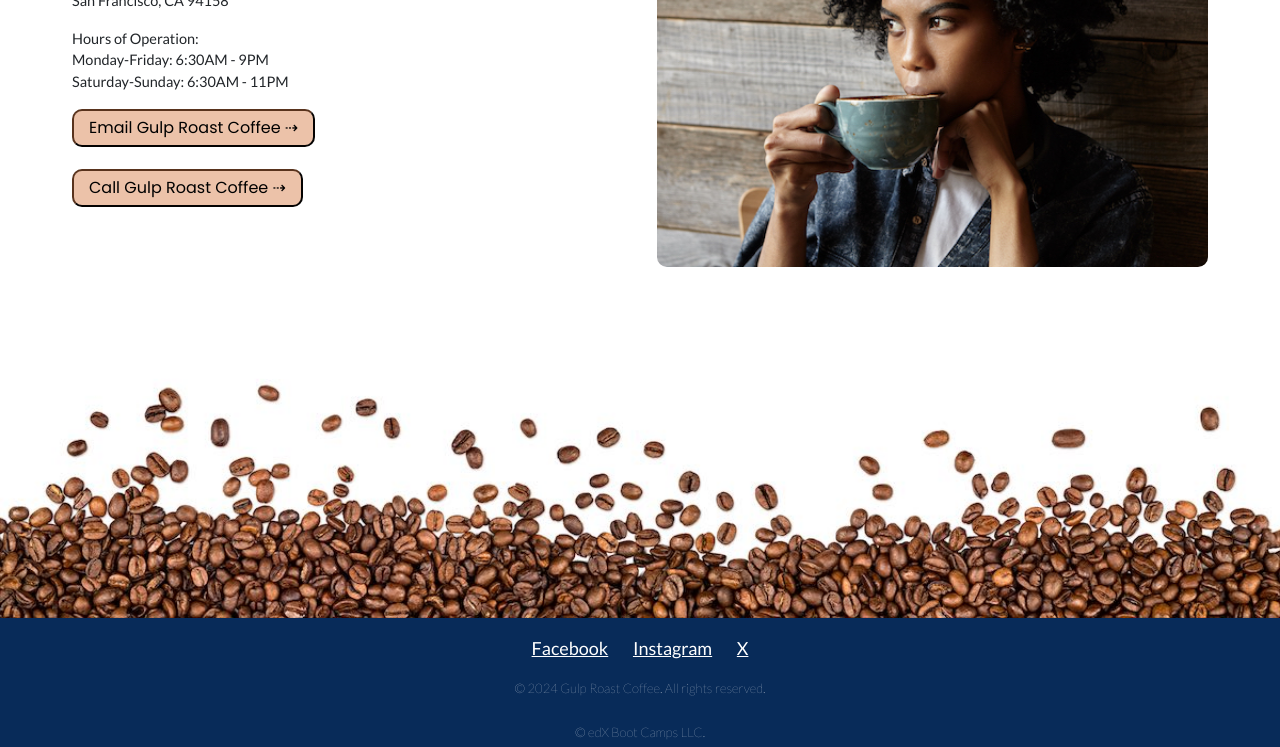
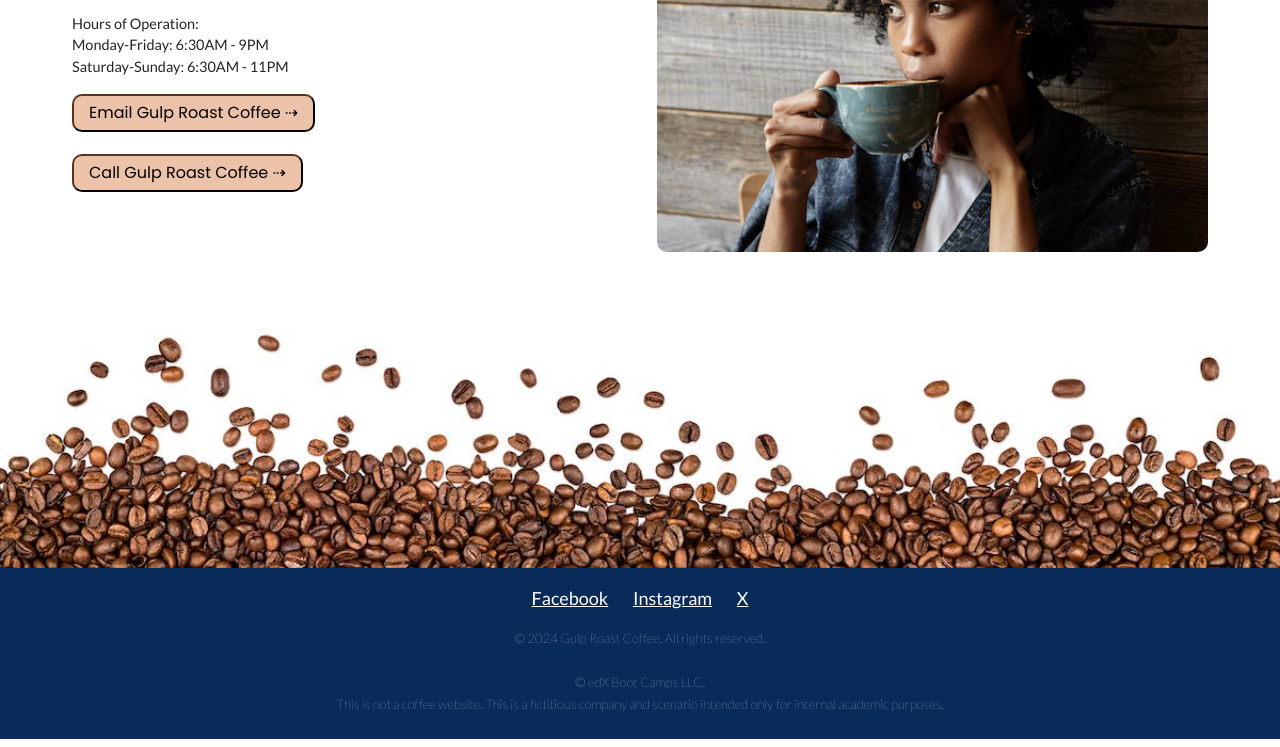
Before and after one commit to Stacy-Taylor/Taylor-M10-GulpRoastCoffeeMicrosite, a plain HTML site: page contact.html in a window 1280 px wide. Shown: the part 244-991 px from the top of the page. Drawn offline with nearby package versions, Linux system fonts and the light colour scheme.

Commit message:
Add files via upload

```diff
--- a/contact.css
+++ b/contact.css
@@ -66,7 +66,7 @@ nav {
 section.contact {
 	background-color: white;
 	padding: 20px;
-	margin: 20px;
+	margin: -15px 20px;
 }
 
 h1 {
@@ -87,6 +87,7 @@ h2 {
 	gap: 20px;
 	width: auto;
 	margin: 0 auto;
+	padding-top: 20px;
 }
 
 .col {
@@ -118,7 +119,7 @@ button {
 
 .image-container {
 	width: 100%;
-	height: 100%;
+	height: auto;
 	overflow: hidden;
 	padding-right: 20px;
 }
--- a/products.css
+++ b/products.css
@@ -76,7 +76,6 @@ nav {
 .col {
 	flex: 1 1 calc(33.3% - 20px);
 	box-sizing: border-box;
-	max-height: 550px;
 }
 
 .card {
@@ -104,6 +103,7 @@ nav {
 	width: 100%;
 	height: auto;
 }
+
 .card-title {
 	font-size: 20px;
 	text-align: center;
```
